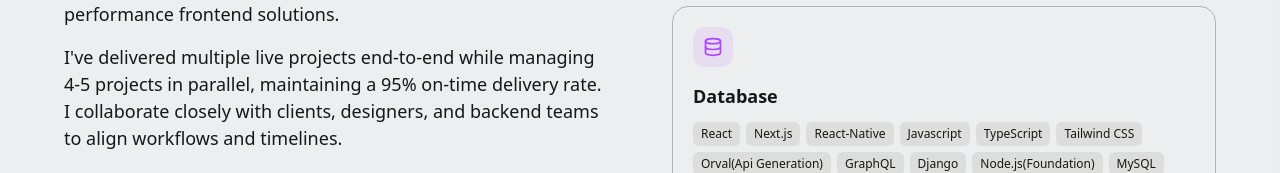
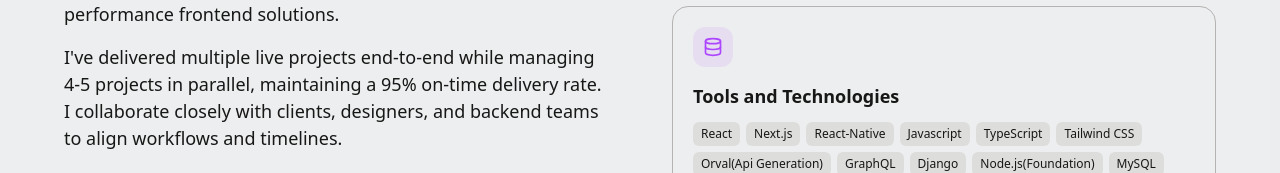
Before and after one commit to d-parikh/portfolio, a Next.js app in the folder dev-portfolio/: page / in a window 1280 px wide. Shown: the part 1218-1391 px from the top of the page. Built offline with nearby package versions, Linux system fonts and the light colour scheme.

Commit message:
fixed title for skills section

```diff
--- a/dev-portfolio/app/components/about.tsx
+++ b/dev-portfolio/app/components/about.tsx
@@ -11,7 +11,7 @@ const skills = [
     items: ["Javascript", "Typescript", "Python"],
   },
   {
-    category: "Database",
+    category: "Tools and Technologies",
     icon: Database,
     color: "text-purple-500",
     bgColor: "bg-purple-500/10",
```
